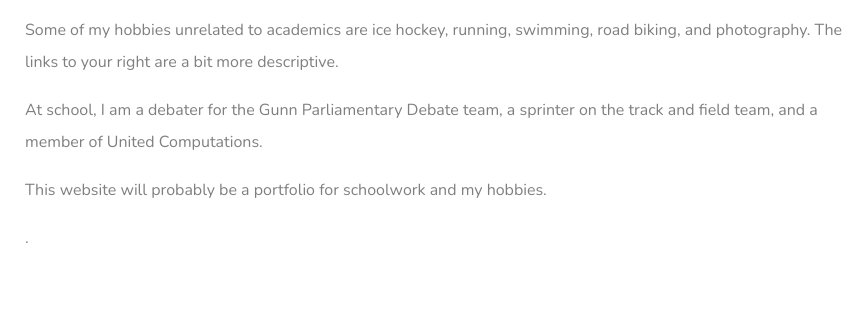
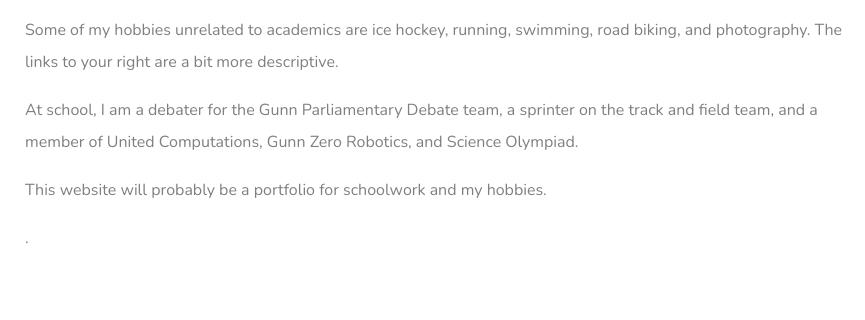
Before and after one commit to Objay1003/objay1003.github.io, a plain HTML site: page index.html in a window 1280 px wide. Shown: the part 213-533 px from the top of the page, 0-865 px from the left. Drawn offline with nearby package versions, Linux system fonts and the light colour scheme.

Commit message:
Update index.html

```diff
--- a/index.html
+++ b/index.html
@@ -34,7 +34,7 @@
       <p>I am a sophomore at Henry M. Gunn High School as of May 14, 2019. I like math and chemistry.</p>
       <h2>A little bit about me</h2>
       <p>Some of my hobbies unrelated to academics are ice hockey, running, swimming, road biking, and photography. The links to your right are a bit more descriptive.</p>
-      <p>At school, I am a debater for the Gunn Parliamentary Debate team, a sprinter on the track and field team, and a member of United Computations.</p>
+      <p>At school, I am a debater for the Gunn Parliamentary Debate team, a sprinter on the track and field team, and a member of United Computations, Gunn Zero Robotics, and Science Olympiad.</p>
       <p>This website will probably be a portfolio for schoolwork and my hobbies.</p>.
     </div>
   </body>
```
